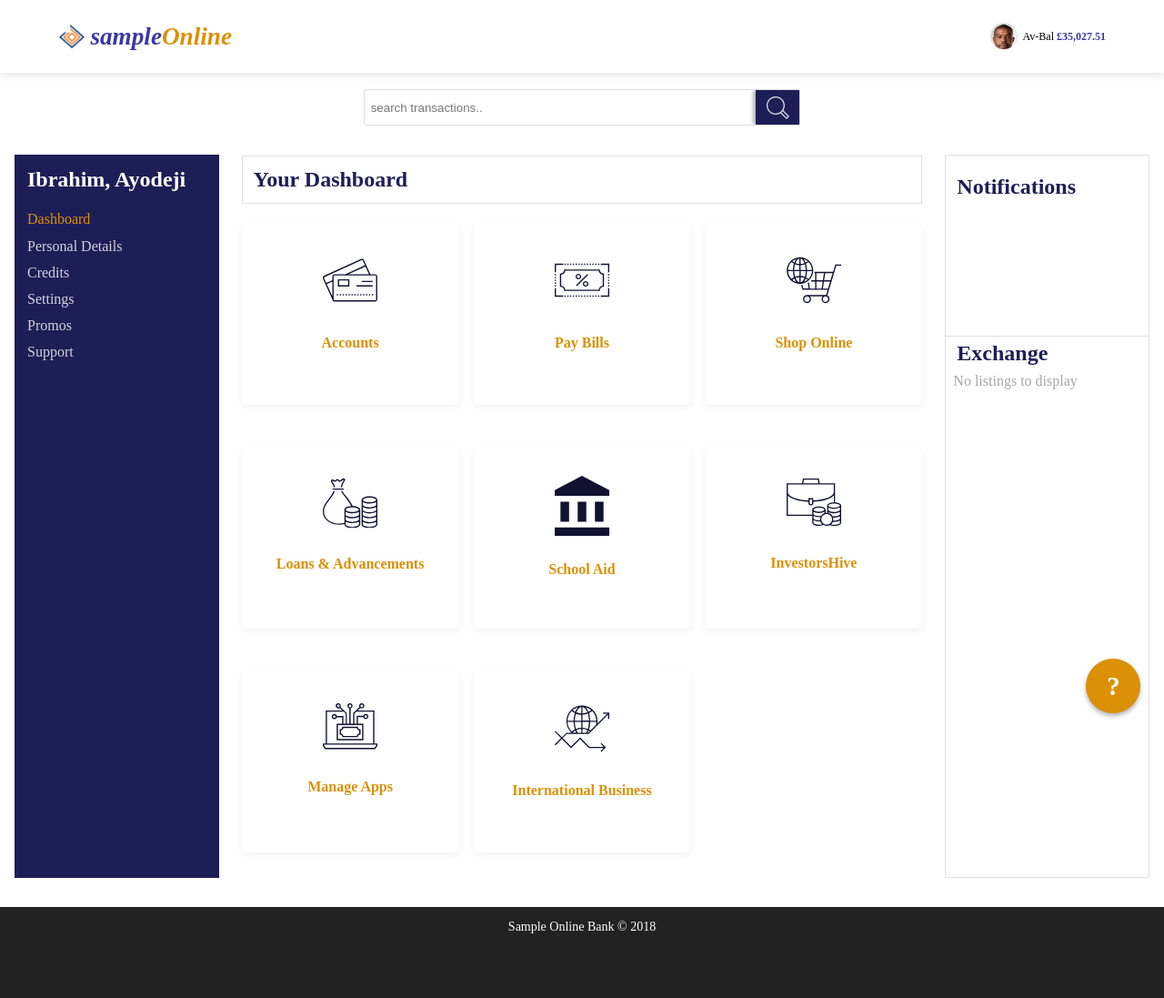
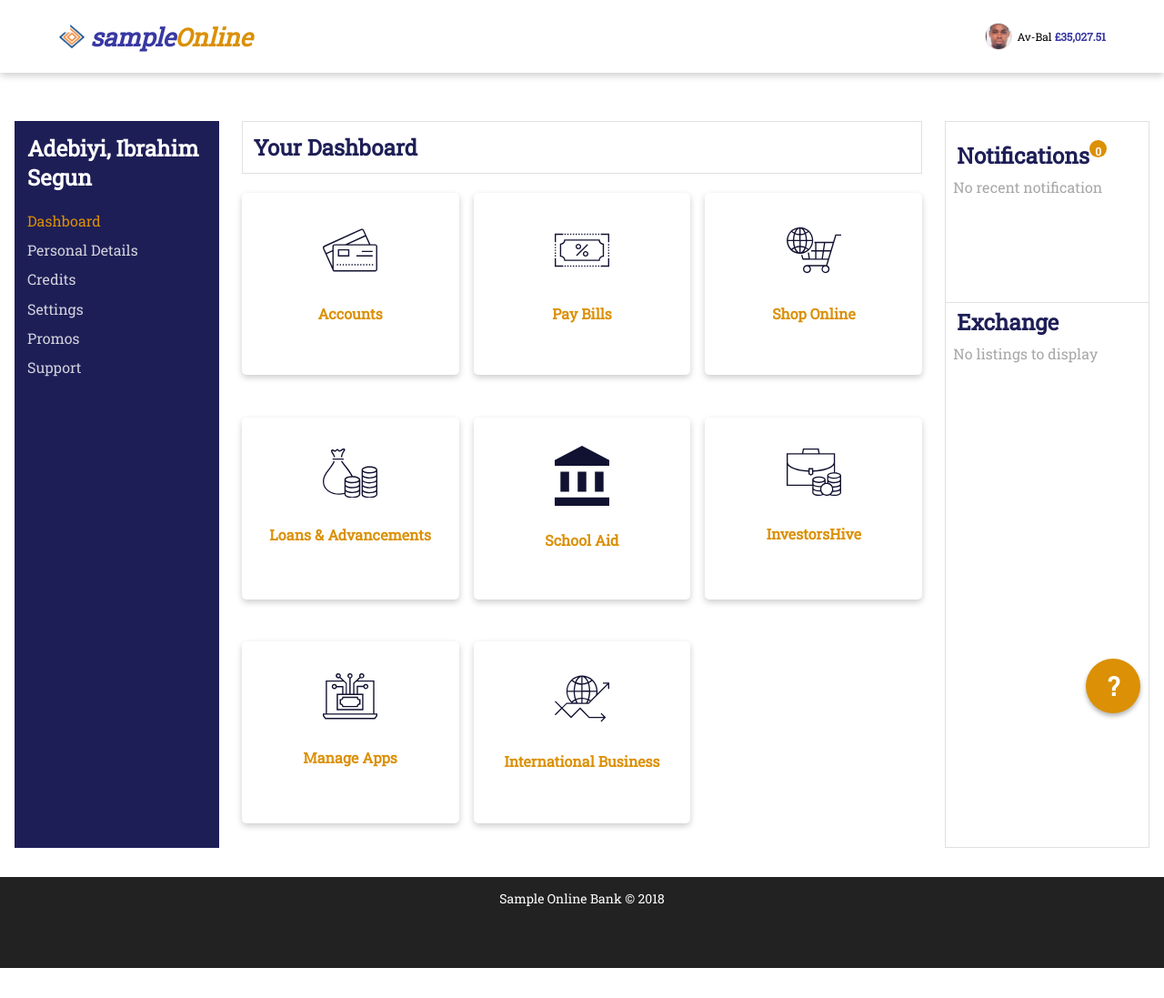
Before and after one commit to steveify1/sample-financial-app-dashboard, a website: page accounts.html in a window 1280 px wide. Shown: the whole page at 91% size. After the commit the page ends 1064 px from the top, so only its background shows below. Drawn offline with Linux system fonts and the light colour scheme.

Commit message:
Initial prod version commit

```diff
--- a/accounts.html
+++ b/accounts.html
@@ -19,30 +19,26 @@
             </a>
 
             <ul class="menu-items flex">
-                <!-- <li class="menu-item">Security</li> -->
                 <li class="menu-item profile">
-                    <img src="./img/profile-pic-2.jpg" alt="">
+                    <img src="./img/IMG-20190910-WA0003.jpg" alt="">
                 </li>
-                <li class="menu-item">Av-Bal <span class="balance">#35, 027.51</span></li>
+                <li class="menu-item">Av-Bal <span class="balance"></span></li>
             </ul>
         </nav>
 
         <br>
-        <!-- Marquee -->
-        <!-- <marquee behavior="" direction="">Some Shares details</marquee> -->
 
         <main>
             <section id="search" class="grid">
                 <div class="form-container search-form">
+                    <h1 class="form-title">Operations on this account are currently suspended</h1>
                     <form action="" class="form">
                         <div class="form-group">
                             <div>
                                 <input type="text" class="form-control" placeholder="search transactions..">
                             </div>
                             <div class="search-icon">
-                                <!-- <img src="./img/77_Essential_Icons_Search.svg" alt=""> -->
                                 <?xml version="1.0" encoding="utf-8"?>
-                                <!-- Generator: Adobe Illustrator 18.1.1, SVG Export Plug-In . SVG Version: 6.00 Build 0)  -->
                                 <svg viewBox="0 0 100 100" enable-background="new 0 0 100 100" xml:space="preserve">
                                     <g id="_x37_7_Essential_Icons">
                                         <path id="Search" d="M87.4,77.7L68.5,58.8c3.2-5,4.7-10.8,4.7-16.5C73.2,25.4,59.7,12,42.8,12C25.2,12,11.9,25.9,12,42.6
@@ -62,18 +58,17 @@
             <!-- Application Tasks -->
             <div id="customer-tray" class="grid">
                 <section id="account-menu">
-                    <h1>Ibrahim, Ayodeji</h1>
-                    <svg xmlns="http://www.w3.org/2000/svg" viewBox="0 0 16 10.7"><path d="M0 1.8h16V0H0v1.8zm0 4.4h16V4.4H0v1.8zm0 4.5h16V8.9H0v1.8z"/></svg>
-                    <ul class="menu-items">
+                    <h1>Adebiyi, Ibrahim Segun</h1>
+                    <svg id="hamburger" xmlns="http://www.w3.org/2000/svg" viewBox="0 0 16 10.7"><path d="M0 1.8h16V0H0v1.8zm0 4.4h16V4.4H0v1.8zm0 4.5h16V8.9H0v1.8z"/></svg>
+                    <ul class="menu-items dashboard-menu">
                         <li class="menu-item active flex">
-                            <!-- <svg xmlns="http://www.w3.org/2000/svg" viewBox="0 0 18 18"><path fill-rule="evenodd" d="M6.5 17.003h-4c-.276 0-.5-.23-.5-.5v-7.5H.5a.508.508 0 0 1-.47-.34.495.495 0 0 1 .152-.55l8.5-7a.506.506 0 0 1 .636 0L12 3.322v-1.82c0-.28.224-.5.5-.5h2c.276 0 .5.22.5.5v4.29l2.818 2.32a.505.505 0 0 1-.317.89H16v7.5c0 .27-.225.5-.5.5h-4v-6.3c0-.28-.225-.5-.5-.5H7c-.277 0-.5.22-.5.5v6.3z"/></svg> -->
                             <span>Dashboard</span>
                         </li>
-                        <li class="menu-item">Personal Details</li>
-                        <li class="menu-item">Credits</li>
-                        <li class="menu-item">Settings</li>
-                        <li class="menu-item">Promos</li>
-                        <li class="menu-item">Support</li>
+                        <li class="menu-item popper">Personal Details</li>
+                        <li class="menu-item popper">Credits</li>
+                        <li class="menu-item popper">Settings</li>
+                        <li class="menu-item popper">Promos</li>
+                        <li class="menu-item popper">Support</li>
                     </ul>
                 </section>
 
@@ -83,7 +78,7 @@
 
                     <!-- Service LIst -->
                     <div id="service-list" class="grid">
-                        <div class="service grid">
+                        <div class="service grid popper">
                             <div class="service-icon">
                                 <svg viewBox="0 0 65 65" xmlns="http://www.w3.org/2000/svg">
                                     <path
@@ -95,7 +90,7 @@
                             <p class="service-title">Accounts</p>
                         </div>
 
-                        <div class="service grid">
+                        <div class="service grid popper">
                             <div class="service-icon">
                                 <svg viewBox="0 0 65 65" xmlns="http://www.w3.org/2000/svg">
                                     <path
@@ -107,7 +102,7 @@
                             <p class="service-title">pay bills</p>
                         </div>
 
-                        <div class="service grid">
+                        <div class="service grid popper">
                             <div class="service-icon">
                                 <svg viewBox="0 0 65 65" xmlns="http://www.w3.org/2000/svg">
                                     <path
@@ -119,7 +114,7 @@
                             <p class="service-title">Shop Online</p>
                         </div>
 
-                        <div class="service grid">
+                        <div class="service grid popper">
                             <div class="service-icon">
                                 <svg xmlns="http://www.w3.org/2000/svg" viewBox="0 0 602.4 546.7">
                                     <path
@@ -129,7 +124,7 @@
                             <p class="service-title">loans & advancements</p>
                         </div>
 
-                        <div class="service grid">
+                        <div class="service grid popper">
                             <div class="service-icon">
                                 <svg xmlns="http://www.w3.org/2000/svg" viewBox="0 0 586.3 648">
                                     <path
@@ -139,7 +134,7 @@
                             <p class="service-title">School Aid</p>
                         </div>
 
-                        <div class="service grid">
+                        <div class="service grid popper">
                             <div class="service-icon">
                                 <svg xmlns="http://www.w3.org/2000/svg" viewBox="0 0 602.4 522.7">
                                     <path
@@ -149,7 +144,7 @@
                             <p class="service-title">InvestorsHive</p>
                         </div>
 
-                        <div class="service grid">
+                        <div class="service grid popper">
                             <div class="service-icon">
                                 <svg xmlns="http://www.w3.org/2000/svg" viewBox="0 0 598.7 503.6">
                                     <path
@@ -161,7 +156,7 @@
                             <p class="service-title">manage apps</p>
                         </div>
 
-                        <div class="service grid">
+                        <div class="service grid popper">
                             <div class="service-icon">
                                 <svg viewBox="0 0 65 65" xmlns="http://www.w3.org/2000/svg">
                                     <path
@@ -175,10 +170,12 @@
 
 
                 <section id="account-summary">
-                    <div class="summary">
+                    <div class="summary notifications">
                         <h1>Notifications</h1>
                         <ul class="notices">
-                            <li class="notice"></li>
+                            <li class="notices">No recent notification</li>
+                            <br>
+                            <a class="notice">See previous</a>
                         </ul>
                     </div>
 
@@ -191,6 +188,8 @@
                 </section>
             </div>
 
+
+            <!-- You can place your company adverts here -->
             <section id="advert">
 
             </section>
@@ -218,9 +217,10 @@
                 Important Notice!
             </h3>
 
-            <p>Here goes a finacial services application mock up. Do with it whatever you will that is safe. Thank you.</p>
+            <p>Here goes a financial services application mock up. Do with it whatever you will that is productive and safe. Thank you.</p>
             <p>For more information, please visit your branch or contact support.</p>
 
+            <a class="btn btn-secondary close-modal">Cancel</a>
             <a href="./" class="btn btn-primary">Log out</a>
         </div>
     </div>
--- a/css/main.css
+++ b/css/main.css
@@ -1,5 +1,6 @@
+@import url(https://fonts.googleapis.com/css?family=Montserrat&display=swap);
+@import url(https://fonts.googleapis.com/css?family=Roboto+Slab&display=swap);
 /*  Social Icons Colors */
-/* FONTS */
 /* Heights and Weidths */
 /* Alignments */
 /* Border Radius */
@@ -21,6 +22,7 @@
 /* Flex Box */
 /* Grid System */
 /* Center Objects: The following mixins will center an object cross-center, vertically and horizontally, respecetively */
+/* FONTS */
 /* ****** Global Grid Style ****** */
 * {
   margin: 0;
@@ -183,7 +185,11 @@ textarea {
 }
 
 .search-form {
+  display: none;
   padding: 0;
+}
+.search-form form {
+  display: none;
 }
 .search-form .form-group {
   border: 0;
@@ -321,12 +327,12 @@ nav#main-nav {
   justify-content: space-between;
   -ms-align-items: center;
   align-items: center;
-  -o-box-shadow: 0 3px 8px rgba(0, 0, 0, 0.1);
-  -ms-box-shadow: 0 3px 8px rgba(0, 0, 0, 0.1);
-  -moz-box-shadow: 0 3px 8px rgba(0, 0, 0, 0.1);
-  -webkit-box-shadow: 0 3px 8px rgba(0, 0, 0, 0.1);
-  -khtml-box-shadow: 0 3px 8px rgba(0, 0, 0, 0.1);
-  box-shadow: 0 3px 8px rgba(0, 0, 0, 0.1);
+  -o-box-shadow: 0 3px 8px rgba(0, 0, 0, 0.2);
+  -ms-box-shadow: 0 3px 8px rgba(0, 0, 0, 0.2);
+  -moz-box-shadow: 0 3px 8px rgba(0, 0, 0, 0.2);
+  -webkit-box-shadow: 0 3px 8px rgba(0, 0, 0, 0.2);
+  -khtml-box-shadow: 0 3px 8px rgba(0, 0, 0, 0.2);
+  box-shadow: 0 3px 8px rgba(0, 0, 0, 0.2);
 }
 @media screen and (min-width: 768px) {
   nav#main-nav {
@@ -374,7 +380,7 @@ nav#main-nav span.brand-name span {
 
 body {
   font-family: "Roboto Condensed";
-  font-family: "Montserrat";
+  font-family: "Roboto Slab", sans-serif;
   overflow-x: hidden;
 }
 
@@ -458,6 +464,9 @@ a,
 .app-lightbox .app-modal .btn {
   margin: auto;
 }
+.app-lightbox.active {
+  display: block;
+}
 
 #main-nav .profile {
   border-radius: 100%;
@@ -483,6 +492,12 @@ a,
   object-fit: cover;
   -o-object-position: top;
   object-position: top;
+  -o-transform: scale(2);
+  -ms-transform: scale(2);
+  -moz-transform: scale(2);
+  -webkit-transform: scale(2);
+  -khtml-transform: scale(2);
+  transform: scale(2);
 }
 
 #login {
@@ -554,15 +569,21 @@ main {
 }
 #account-menu .menu-items {
   background-color: #1e1e57;
-  -o-box-shadow: 0 3px 8px rgba(0, 0, 0, 0.1);
-  -ms-box-shadow: 0 3px 8px rgba(0, 0, 0, 0.1);
-  -moz-box-shadow: 0 3px 8px rgba(0, 0, 0, 0.1);
-  -webkit-box-shadow: 0 3px 8px rgba(0, 0, 0, 0.1);
-  -khtml-box-shadow: 0 3px 8px rgba(0, 0, 0, 0.1);
-  box-shadow: 0 3px 8px rgba(0, 0, 0, 0.1);
+  -o-box-shadow: 0 3px 8px rgba(0, 0, 0, 0.25);
+  -ms-box-shadow: 0 3px 8px rgba(0, 0, 0, 0.25);
+  -moz-box-shadow: 0 3px 8px rgba(0, 0, 0, 0.25);
+  -webkit-box-shadow: 0 3px 8px rgba(0, 0, 0, 0.25);
+  -khtml-box-shadow: 0 3px 8px rgba(0, 0, 0, 0.25);
+  box-shadow: 0 3px 8px rgba(0, 0, 0, 0.25);
+  -o-border-radius: 5px;
+  -ms-border-radius: 5px;
+  -moz-border-radius: 5px;
+  -webkit-border-radius: 5px;
+  -khtml-border-radius: 5px;
+  border-radius: 5px;
   position: absolute;
   top: 105%;
-  right: 2em;
+  right: 1em;
   opacity: 0;
   padding: 0.875em;
   -o-transform: scaleY(0);
@@ -572,11 +593,11 @@ main {
   -khtml-transform: scaleY(0);
   transform: scaleY(0);
   transform-origin: top;
-  -o-transition: transform 0.4s ease;
-  -ms-transition: transform 0.4s ease;
-  -moz-transition: transform 0.4s ease;
-  -webkit-transition: transform 0.4s ease;
-  transition: transform 0.4s ease;
+  -o-transition: all 0.4s ease;
+  -ms-transition: all 0.4s ease;
+  -moz-transition: all 0.4s ease;
+  -webkit-transition: all 0.4s ease;
+  transition: all 0.4s ease;
 }
 #account-menu .menu-items .menu-item {
   opacity: 0.8;
@@ -600,7 +621,7 @@ main {
 #account-menu .menu-items .menu-item:hover {
   color: #db9005;
 }
-@media screen and (min-width: 768px) {
+@media screen and (min-width: 900px) {
   #account-menu {
     display: block;
   }
@@ -628,7 +649,7 @@ main {
     transform: scaleY(1);
   }
 }
-#account-menu > svg:hover + .menu-items {
+#account-menu .menu-items.active {
   -o-transform: scaleY(1);
   -ms-transform: scaleY(1);
   -moz-transform: scaleY(1);
@@ -657,12 +678,12 @@ main {
 #account-services #service-list .service {
   height: 200px;
   background-color: #fff;
-  -o-box-shadow: 0 3px 7px rgba(0, 0, 0, 0.05);
-  -ms-box-shadow: 0 3px 7px rgba(0, 0, 0, 0.05);
-  -moz-box-shadow: 0 3px 7px rgba(0, 0, 0, 0.05);
-  -webkit-box-shadow: 0 3px 7px rgba(0, 0, 0, 0.05);
-  -khtml-box-shadow: 0 3px 7px rgba(0, 0, 0, 0.05);
-  box-shadow: 0 3px 7px rgba(0, 0, 0, 0.05);
+  -o-box-shadow: 0 3px 7px rgba(0, 0, 0, 0.2);
+  -ms-box-shadow: 0 3px 7px rgba(0, 0, 0, 0.2);
+  -moz-box-shadow: 0 3px 7px rgba(0, 0, 0, 0.2);
+  -webkit-box-shadow: 0 3px 7px rgba(0, 0, 0, 0.2);
+  -khtml-box-shadow: 0 3px 7px rgba(0, 0, 0, 0.2);
+  box-shadow: 0 3px 7px rgba(0, 0, 0, 0.2);
   -o-border-radius: 5px;
   -ms-border-radius: 5px;
   -moz-border-radius: 5px;
@@ -757,6 +778,22 @@ main {
 #account-summary .summary:first-child h1 {
   border-top: none;
 }
+#account-summary .summary.notifications h1 {
+  position: relative;
+}
+#account-summary .summary.notifications h1::after {
+  content: "0";
+  border-radius: 100%;
+  height: 1em;
+  width: 1em;
+  background-color: #db9005;
+  font-size: 0.75rem;
+  padding: 0.3em;
+  color: #fff;
+  position: absolute;
+  text-align: center;
+  top: 10%;
+}
 
 .support {
   position: fixed;
--- a/js/app.js
+++ b/js/app.js
@@ -1,6 +1,6 @@
 var user = {
-    username: "ibrahim",
-    password: "12345",
+    username: "Ibcrown",
+    password: "Adebiyi01",
     balance: 35027.51
 }
 
@@ -139,7 +139,7 @@ if (searchForm) {
     var searchIcon = document.querySelector("#Search");
     var searchBox = document.querySelector(".search-form .form-control");
     searchBox.addEventListener("input", function () {
-        if(searchBox.value === "") {
+        if (searchBox.value === "") {
             searchIcon.classList.remove("active");
             return;
         }
@@ -148,8 +148,8 @@ if (searchForm) {
 }
 
 var bal = document.querySelector(".balance");
-if(bal) {
-    bal.textContent  = user.balance.toLocaleString("en-uk", {
+if (bal) {
+    bal.textContent = user.balance.toLocaleString("en-uk", {
         style: "currency",
         currency: "GBP",
 
@@ -157,3 +157,40 @@ if(bal) {
 
 
 }
+
+
+// Dashboard Menu Control
+var ham = document.querySelector("#hamburger");
+var dashboardMenu = document.querySelector(".dashboard-menu");
+if (ham) {
+    ham.addEventListener("click", function () {
+        dashboardMenu.classList.toggle("active");
+    });
+}
+
+
+// The Modal Poppers
+var poppers = document.querySelectorAll(".popper");
+var appLightbox = document.querySelector(".app-lightbox");
+var closeModalBtn = document.querySelector(".close-modal");
+console.log(closeModalBtn);
+
+if(poppers.length !== 0) {
+    poppers.forEach(function(p) {
+        p.addEventListener("click", function() {
+            appLightbox.classList.add("active");
+        });
+    });
+
+    // Close Modal Event
+    closeModalBtn.addEventListener("click", function(e) {
+        e.preventDefault();
+        console.log("Close modal button clicked");
+        appLightbox.classList.remove("active");
+    });
+
+    appLightbox.addEventListener("click", function() {
+        console.log("app lightbox clicked");
+        appLightbox.classList.remove("active");
+    });
+}
```
Also changed, not shown: img/IMG-20190910-WA0003.jpg (added), 1 other file.
